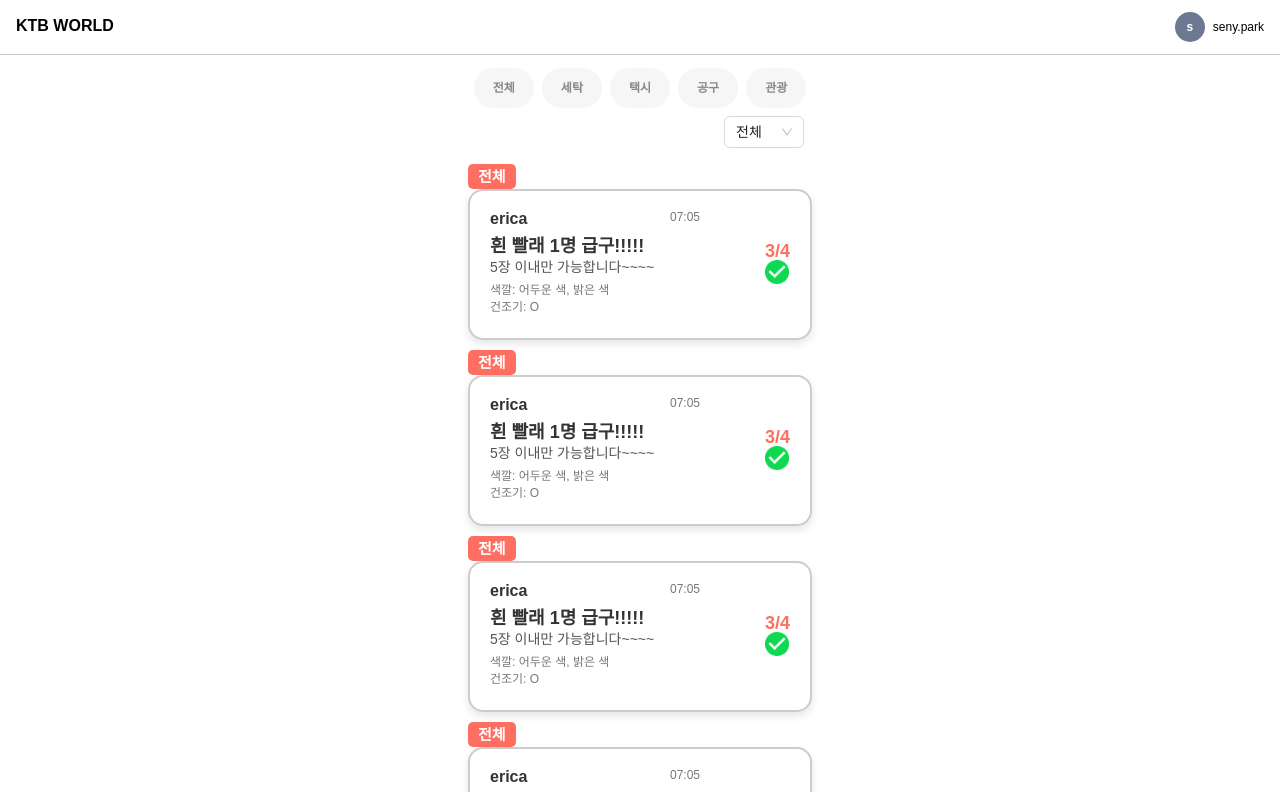
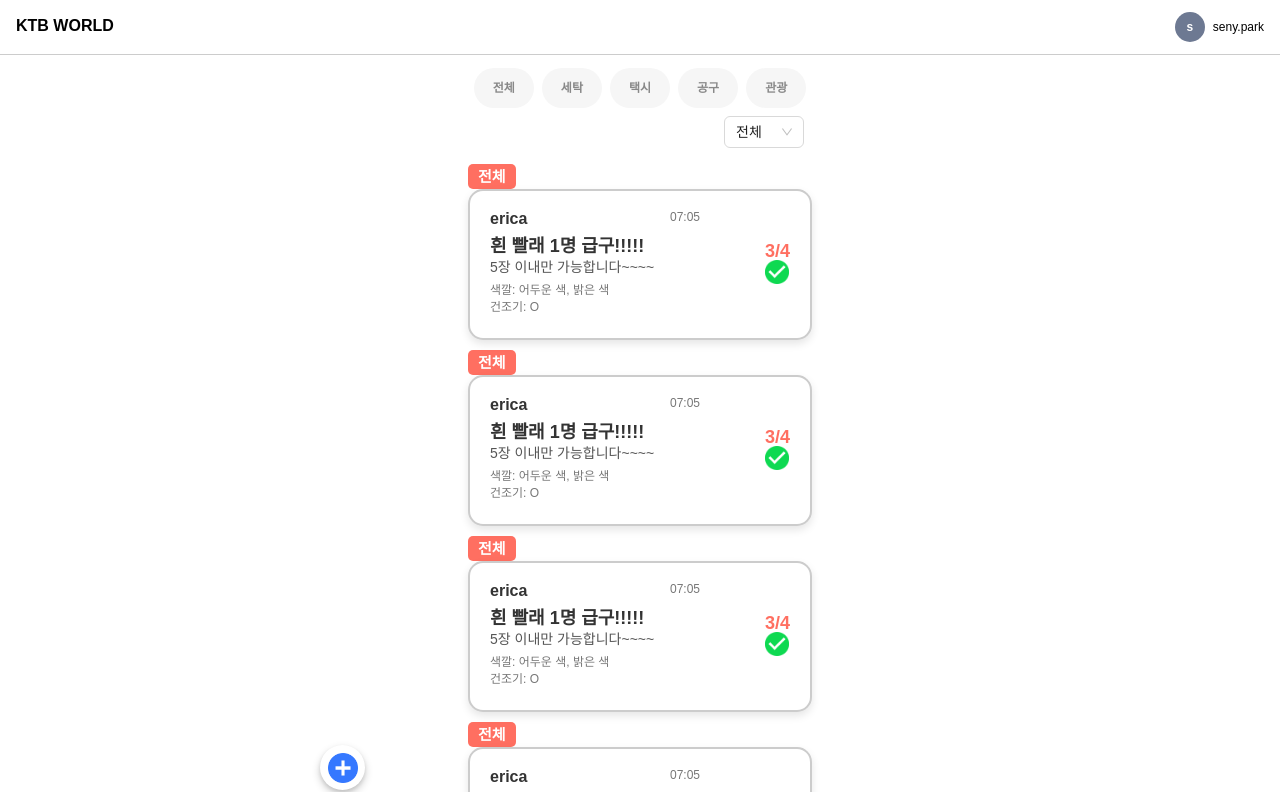
Before and after one commit to SingTangLab/ktb-world-fe, a React (Create React App) app: page /user in a window 1280 px wide. Shown: the top 792 px of the page. Built offline with nearby package versions, Linux system fonts and the light colour scheme; a web font is replaced by a local one.

Commit message:
feat: 플로팅 아이콘 추가

```diff
--- a/src/App.css
+++ b/src/App.css
@@ -1,7 +1,8 @@
 @import url('https://cdn.jsdelivr.net/gh/orioncactus/pretendard@v1.3.6/dist/web/static/pretendard.css');
 
-:root {
+#root {
   font-family: 'Pretendard', sans-serif;
+  height: 100vh;
 }
 
 html {
--- a/src/App.js
+++ b/src/App.js
@@ -12,6 +12,7 @@ import { TripListPage } from './pages/TripList'
 import { LaundryWritePage } from './pages/LaundryWrite'
 import { TaxiWritePage } from './pages/TaxiWrite'
 import { GongguWritePage } from './pages/GongguWrite'
+import FloatingIcon from './components/FloatingIcon'
 
 function App() {
   return (
@@ -30,6 +31,7 @@ function App() {
         <Route path='/taxi/write' element={<TaxiWritePage />} />
         <Route path='/gonggu/write' element={<GongguWritePage />} />
       </Routes>
+      <FloatingIcon />
     </Router>
   )
 }
--- /dev/null
+++ b/src/components/FloatingIcon.jsx
@@ -0,0 +1,26 @@
+import styles from '../styles/FloatingIcon.module.css'
+import plus from '../images/plus.png'
+import { useLocation, useNavigate } from 'react-router-dom'
+
+export default function FloatingIcon() {
+  const location = useLocation()
+  const pathname = location.pathname
+  const navigate = useNavigate()
+
+  if (pathname === '/') {
+    return null
+  }
+
+  const url =
+    pathname === '/laundry'
+      ? '/laundry/write'
+      : pathname === '/taxi'
+      ? '/taxi/write'
+      : '/gonggu/write'
+
+  return (
+    <div className={styles.main} onClick={() => navigate(url)}>
+      <img src={plus} className={styles.plusIcon} />
+    </div>
+  )
+}
--- a/src/pages/Gonggu.jsx
+++ b/src/pages/Gonggu.jsx
@@ -20,7 +20,9 @@ const GongguContainer = styled.div`
   padding: 0px 16px 16px;
   display: flex;
   flex-direction: column;
+  justify-content: flex-start;
   gap: 10px;
+  height: 100%;
 `
 
 const GongguTitle = styled.h2`
--- a/src/pages/Home.jsx
+++ b/src/pages/Home.jsx
@@ -17,10 +17,9 @@ export function HomePage() {
 }
 
 export const ContentContainer = styled.div`
-  display: flex;
-  flex-direction: column;
-  justify-content: center;
+  justifu-content: flex-start;
   align-items: center;
+  height: 100%;
 `
 
 const HomeContainer = styled.div`
--- a/src/pages/Laundry.jsx
+++ b/src/pages/Laundry.jsx
@@ -20,9 +20,10 @@ export function LaundryPage() {
 export const ContentContainer = styled.div`
   display: flex;
   flex-direction: column;
-  justify-content: center;
+  justify-content: flex-start;
   align-items: center;
   width: 100%;
+  height: 100%;
 `
 
 const LaundryContainer = styled.div`
--- a/src/pages/Taxi.jsx
+++ b/src/pages/Taxi.jsx
@@ -17,7 +17,9 @@ export function TaxiPage() {
 const TaxiContainer = styled.div`
   padding: 0px 16px 16px;
   display: flex;
+  justifu-content: flex-start;
   flex-direction: column;
+  height: fit-content;
   gap: 10px;
   /* background-color: pink; */
 `
--- a/src/pages/Trip.jsx
+++ b/src/pages/Trip.jsx
@@ -14,6 +14,7 @@ export function TripPage() {
 }
 
 const TripContainer = styled.div`
+  height: fit-content;
   padding: 16px;
 `
 
--- /dev/null
+++ b/src/styles/FloatingIcon.module.css
@@ -0,0 +1,19 @@
+.main {
+  border-radius: 50%;
+  width: 45px;
+  display: flex;
+  align-items: center;
+  justify-content: center;
+  background-color: white;
+  position: sticky;
+  bottom: 10px;
+  left: 320px;
+  cursor: pointer;
+  aspect-ratio: 1;
+  box-shadow: 0px 4px 8px rgba(0, 0, 0, 0.2), 0px 2px 4px rgba(0, 0, 0, 0.1);
+}
+
+.plusIcon {
+  width: 30px;
+  aspect-ratio: 1;
+}
```
Also changed, not shown: src/images/plus.png (added).
